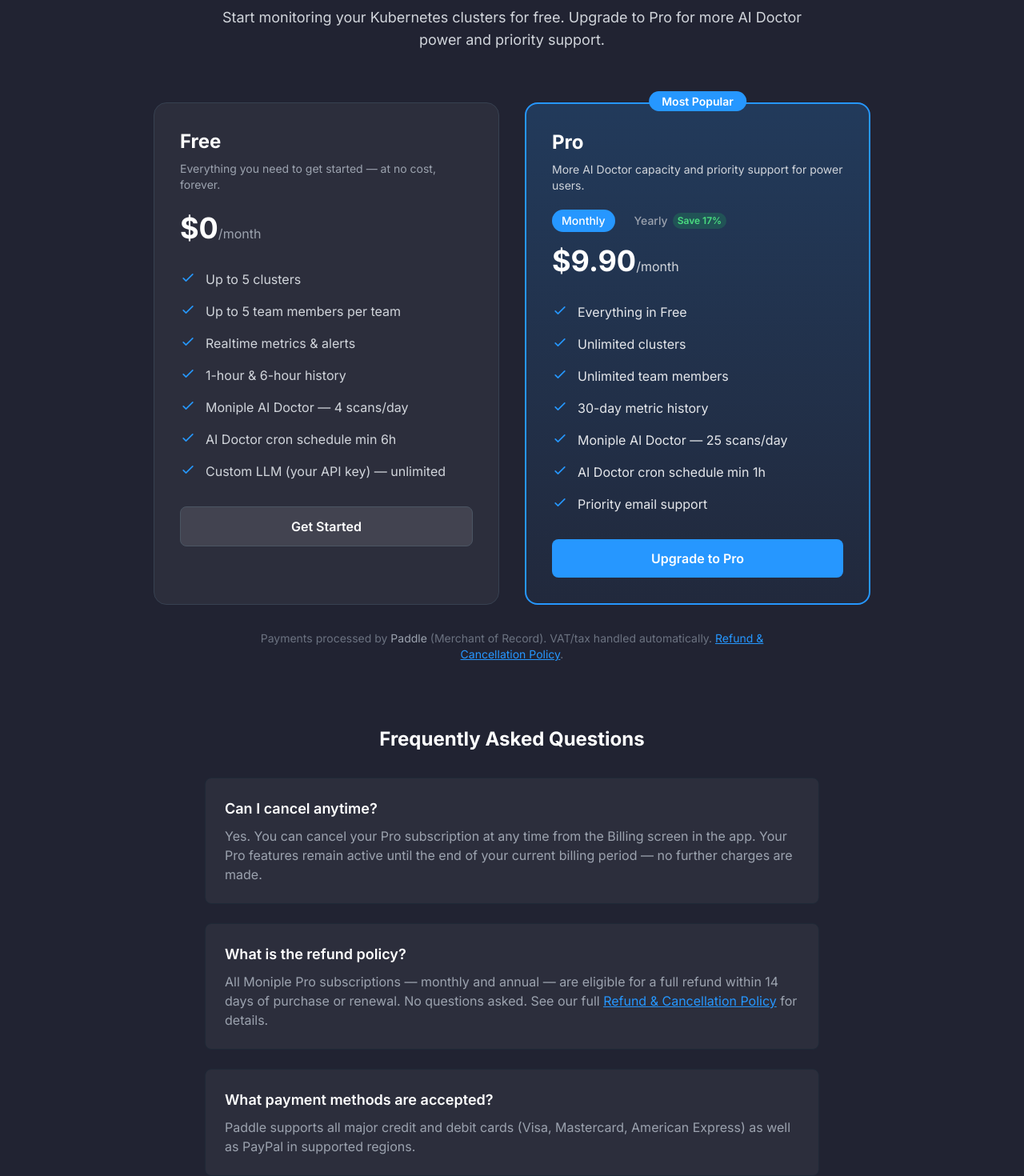
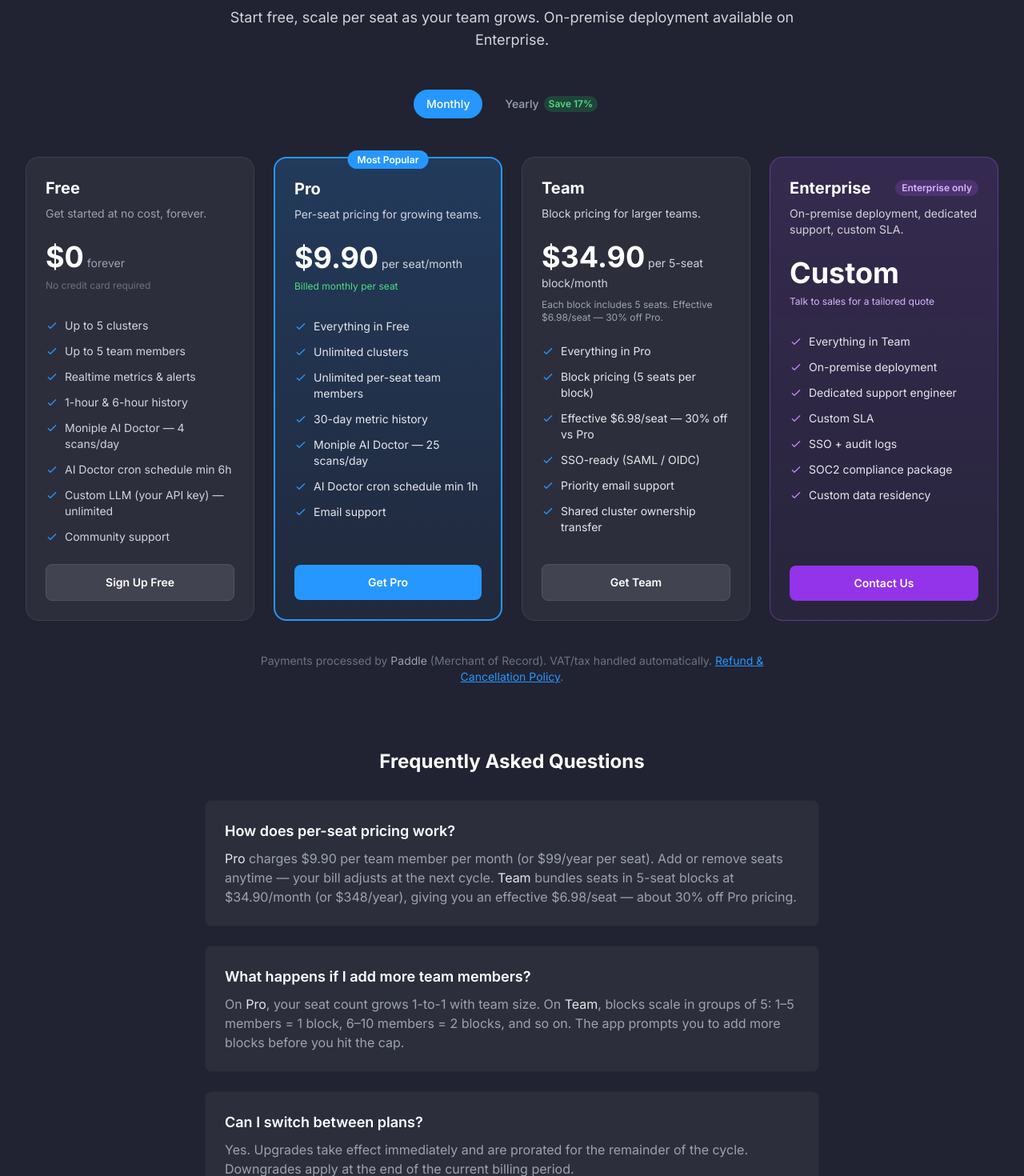
Before and after one commit to muhgumus/moniple-web, a Next.js app: page /pricing in a window 1280 px wide. Shown: the part 200-1670 px from the top of the page at 80% size. Built offline with nearby package versions, Linux system fonts and the light colour scheme.

Commit message:
feat(billing): switch to per-seat Pro + block-pricing Team + Enterprise tier; integrate live Paddle product/price IDs

```diff
--- a/src/app/pricing/page.tsx
+++ b/src/app/pricing/page.tsx
@@ -6,22 +6,42 @@
 
 const freeFeatures = [
   "Up to 5 clusters",
-  "Up to 5 team members per team",
+  "Up to 5 team members",
   "Realtime metrics & alerts",
   "1-hour & 6-hour history",
   "Moniple AI Doctor — 4 scans/day",
   "AI Doctor cron schedule min 6h",
   "Custom LLM (your API key) — unlimited",
+  "Community support",
 ];
 
 const proFeatures = [
   "Everything in Free",
   "Unlimited clusters",
-  "Unlimited team members",
+  "Unlimited per-seat team members",
   "30-day metric history",
   "Moniple AI Doctor — 25 scans/day",
   "AI Doctor cron schedule min 1h",
+  "Email support",
+];
+
+const teamFeatures = [
+  "Everything in Pro",
+  "Block pricing (5 seats per block)",
+  "Effective $6.98/seat — 30% off vs Pro",
+  "SSO-ready (SAML / OIDC)",
   "Priority email support",
+  "Shared cluster ownership transfer",
+];
+
+const enterpriseFeatures = [
+  "Everything in Team",
+  "On-premise deployment",
+  "Dedicated support engineer",
+  "Custom SLA",
+  "SSO + audit logs",
+  "SOC2 compliance package",
+  "Custom data residency",
 ];
 
 function CheckIcon({ className }: { className?: string }) {
@@ -42,136 +62,230 @@
   );
 }
 
+function EnterpriseBadge() {
+  return (
+    <span className="inline-flex items-center gap-1 rounded-full bg-purple-500/20 px-2 py-0.5 text-xs font-semibold text-purple-300">
+      Enterprise only
+    </span>
+  );
+}
+
 export default function PricingPage() {
-  const [proYearly, setProYearly] = useState(false);
+  const [yearly, setYearly] = useState(false);
 
   return (
     <div className="py-20">
       <div className="mx-auto max-w-7xl px-4 sm:px-6 lg:px-8">
         {/* Header */}
-        <div className="text-center mb-16">
+        <div className="text-center mb-12">
           <h1 className="text-4xl sm:text-5xl font-bold text-white">
             Simple, Transparent <span className="text-primary">Pricing</span>
           </h1>
           <p className="mt-4 text-lg text-gray-300 max-w-3xl mx-auto">
-            Start monitoring your Kubernetes clusters for free. Upgrade to Pro
-            for more AI Doctor power and priority support.
+            Start free, scale per seat as your team grows. On-premise deployment
+            available on Enterprise.
           </p>
         </div>
 
-        {/* Pricing Cards — 2-column */}
-        <div className="grid grid-cols-1 md:grid-cols-2 gap-8 max-w-4xl mx-auto">
+        {/* Global billing toggle */}
+        <div className="flex items-center justify-center gap-3 mb-12">
+          <button
+            onClick={() => setYearly(false)}
+            className={`text-sm font-medium px-4 py-2 rounded-full transition-colors ${
+              !yearly
+                ? "bg-primary text-white"
+                : "text-gray-400 hover:text-white"
+            }`}
+          >
+            Monthly
+          </button>
+          <button
+            onClick={() => setYearly(true)}
+            className={`text-sm font-medium px-4 py-2 rounded-full transition-colors flex items-center gap-1.5 ${
+              yearly ? "bg-primary text-white" : "text-gray-400 hover:text-white"
+            }`}
+          >
+            Yearly
+            <span className="bg-green-500/20 text-green-400 text-xs px-1.5 py-0.5 rounded-full font-semibold">
+              Save 17%
+            </span>
+          </button>
+        </div>
+
+        {/* 4-tier grid */}
+        <div className="grid grid-cols-1 md:grid-cols-2 lg:grid-cols-4 gap-6">
           {/* Free Card */}
-          <div className="rounded-2xl p-8 bg-white/5 border border-gray-700">
-            <h2 className="text-2xl font-bold text-white">Free</h2>
+          <div className="rounded-2xl p-6 bg-white/5 border border-gray-700 flex flex-col">
+            <h2 className="text-xl font-bold text-white">Free</h2>
             <p className="mt-2 text-sm text-gray-400">
-              Everything you need to get started — at no cost, forever.
+              Get started at no cost, forever.
             </p>
             <div className="mt-6">
               <span className="text-4xl font-bold text-white">$0</span>
-              <span className="text-gray-400">/month</span>
+              <span className="text-gray-400 text-sm"> forever</span>
             </div>
+            <p className="mt-2 text-xs text-gray-500 min-h-[1.5rem]">
+              No credit card required
+            </p>
 
-            <ul className="mt-8 space-y-4">
+            <ul className="mt-6 space-y-3 flex-1">
               {freeFeatures.map((feature) => (
-                <li key={feature} className="flex items-start gap-3">
-                  <CheckIcon />
-                  <span className="text-gray-300">{feature}</span>
+                <li key={feature} className="flex items-start gap-2">
+                  <CheckIcon className="w-4 h-4 flex-shrink-0 text-primary mt-0.5" />
+                  <span className="text-sm text-gray-300">{feature}</span>
                 </li>
               ))}
             </ul>
 
-            <div className="mt-8">
-              <a
-                href="https://app.moniple.com"
-                target="_blank"
-                rel="noopener noreferrer"
-                className="block w-full text-center rounded-lg px-6 py-3 text-base font-semibold bg-white/10 text-white hover:bg-white/20 transition-colors border border-gray-600"
+            <div className="mt-6">
+              <PricingCTA
+                tier="free"
+                className="block w-full text-center rounded-lg px-4 py-3 text-sm font-semibold bg-white/10 text-white hover:bg-white/20 transition-colors border border-gray-600"
               >
-                Get Started
-              </a>
+                Sign Up Free
+              </PricingCTA>
             </div>
           </div>
 
           {/* Pro Card */}
-          <div className="relative rounded-2xl p-8 bg-gradient-to-b from-primary/20 to-primary/5 border-2 border-primary">
-            <div className="absolute -top-4 left-1/2 -translate-x-1/2">
-              <span className="bg-primary text-white text-sm font-semibold px-4 py-1 rounded-full">
+          <div className="relative rounded-2xl p-6 bg-gradient-to-b from-primary/20 to-primary/5 border-2 border-primary flex flex-col">
+            <div className="absolute -top-3 left-1/2 -translate-x-1/2">
+              <span className="bg-primary text-white text-xs font-semibold px-3 py-1 rounded-full">
                 Most Popular
               </span>
             </div>
 
-            <h2 className="text-2xl font-bold text-white">Pro</h2>
+            <h2 className="text-xl font-bold text-white">Pro</h2>
             <p className="mt-2 text-sm text-gray-300">
-              More AI Doctor capacity and priority support for power users.
+              Per-seat pricing for growing teams.
             </p>
 
-            {/* Billing toggle */}
-            <div className="mt-5 flex items-center gap-3">
-              <button
-                onClick={() => setProYearly(false)}
-                className={`text-sm font-medium px-3 py-1 rounded-full transition-colors ${
-                  !proYearly
-                    ? "bg-primary text-white"
-                    : "text-gray-400 hover:text-white"
-                }`}
-              >
-                Monthly
-              </button>
-              <button
-                onClick={() => setProYearly(true)}
-                className={`text-sm font-medium px-3 py-1 rounded-full transition-colors flex items-center gap-1.5 ${
-                  proYearly
-                    ? "bg-primary text-white"
-                    : "text-gray-400 hover:text-white"
-                }`}
-              >
-                Yearly
-                <span className="bg-green-500/20 text-green-400 text-xs px-1.5 py-0.5 rounded-full font-semibold">
-                  Save 17%
-                </span>
-              </button>
-            </div>
-
-            <div className="mt-4">
-              {proYearly ? (
+            <div className="mt-6">
+              {yearly ? (
                 <div>
                   <span className="text-4xl font-bold text-white">$99</span>
-                  <span className="text-gray-300">/year</span>
-                  <p className="mt-1 text-sm text-green-400">
-                    $8.25/mo — 2 months free
-                  </p>
+                  <span className="text-gray-300 text-sm"> per seat/year</span>
                 </div>
               ) : (
                 <div>
                   <span className="text-4xl font-bold text-white">$9.90</span>
-                  <span className="text-gray-300">/month</span>
+                  <span className="text-gray-300 text-sm"> per seat/month</span>
                 </div>
               )}
             </div>
+            <p className="mt-2 text-xs text-green-400 min-h-[1.5rem]">
+              {yearly ? "$8.25/mo — 2 months free" : "Billed monthly per seat"}
+            </p>
 
-            <ul className="mt-8 space-y-4">
+            <ul className="mt-6 space-y-3 flex-1">
               {proFeatures.map((feature) => (
-                <li key={feature} className="flex items-start gap-3">
-                  <CheckIcon className="w-5 h-5 flex-shrink-0 text-primary" />
-                  <span className="text-gray-200">{feature}</span>
+                <li key={feature} className="flex items-start gap-2">
+                  <CheckIcon className="w-4 h-4 flex-shrink-0 text-primary mt-0.5" />
+                  <span className="text-sm text-gray-200">{feature}</span>
                 </li>
               ))}
             </ul>
 
-            <div className="mt-8">
+            <div className="mt-6">
               <PricingCTA
-                plan={proYearly ? "yearly" : "monthly"}
-                className="block w-full text-center rounded-lg px-6 py-3 text-base font-semibold bg-primary text-white hover:bg-blue-600 transition-colors"
+                tier="pro"
+                billingCycle={yearly ? "yearly" : "monthly"}
+                className="block w-full text-center rounded-lg px-4 py-3 text-sm font-semibold bg-primary text-white hover:bg-blue-600 transition-colors"
               >
-                Upgrade to Pro
+                Get Pro
+              </PricingCTA>
+            </div>
+          </div>
+
+          {/* Team Card */}
+          <div className="rounded-2xl p-6 bg-white/5 border border-gray-700 flex flex-col">
+            <h2 className="text-xl font-bold text-white">Team</h2>
+            <p className="mt-2 text-sm text-gray-300">
+              Block pricing for larger teams.
+            </p>
+
+            <div className="mt-6">
+              {yearly ? (
+                <div>
+                  <span className="text-4xl font-bold text-white">$348</span>
+                  <span className="text-gray-300 text-sm">
+                    {" "}
+                    per 5-seat block/year
+                  </span>
+                </div>
+              ) : (
+                <div>
+                  <span className="text-4xl font-bold text-white">$34.90</span>
+                  <span className="text-gray-300 text-sm">
+                    {" "}
+                    per 5-seat block/month
+                  </span>
+                </div>
+              )}
+            </div>
+            <p className="mt-2 text-xs text-gray-400 min-h-[1.5rem]">
+              Each block includes 5 seats. Effective $6.98/seat — 30% off Pro.
+            </p>
+
+            <ul className="mt-6 space-y-3 flex-1">
+              {teamFeatures.map((feature) => (
+                <li key={feature} className="flex items-start gap-2">
+                  <CheckIcon className="w-4 h-4 flex-shrink-0 text-primary mt-0.5" />
+                  <span className="text-sm text-gray-200">{feature}</span>
+                </li>
+              ))}
+            </ul>
+
+            <div className="mt-6">
+              <PricingCTA
+                tier="team"
+                billingCycle={yearly ? "yearly" : "monthly"}
+                className="block w-full text-center rounded-lg px-4 py-3 text-sm font-semibold bg-white/10 text-white hover:bg-white/20 transition-colors border border-gray-600"
+              >
+                Get Team
+              </PricingCTA>
+            </div>
+          </div>
+
+          {/* Enterprise Card */}
+          <div className="rounded-2xl p-6 bg-gradient-to-b from-purple-500/15 to-purple-500/5 border border-purple-500/40 flex flex-col">
+            <div className="flex items-center justify-between">
+              <h2 className="text-xl font-bold text-white">Enterprise</h2>
+              <EnterpriseBadge />
+            </div>
+            <p className="mt-2 text-sm text-gray-300">
+              On-premise deployment, dedicated support, custom SLA.
+            </p>
+
+            <div className="mt-6">
+              <span className="text-4xl font-bold text-white">Custom</span>
+            </div>
+            <p className="mt-2 text-xs text-purple-300 min-h-[1.5rem]">
+              Talk to sales for a tailored quote
+            </p>
+
+            <ul className="mt-6 space-y-3 flex-1">
+              {enterpriseFeatures.map((feature) => (
+                <li key={feature} className="flex items-start gap-2">
+                  <CheckIcon className="w-4 h-4 flex-shrink-0 text-purple-400 mt-0.5" />
+                  <span className="text-sm text-gray-200">{feature}</span>
+                </li>
+              ))}
+            </ul>
+
+            <div className="mt-6">
+              <PricingCTA
+                tier="enterprise"
+                className="block w-full text-center rounded-lg px-4 py-3 text-sm font-semibold bg-purple-600 text-white hover:bg-purple-700 transition-colors"
+              >
+                Contact Us
               </PricingCTA>
             </div>
           </div>
         </div>
 
         {/* Payment note */}
-        <p className="mt-8 text-center text-sm text-gray-500 max-w-2xl mx-auto">
+        <p className="mt-10 text-center text-sm text-gray-500 max-w-2xl mx-auto">
           Payments processed by{" "}
           <span className="text-gray-400">Paddle</span> (Merchant of Record).
           VAT/tax handled automatically.{" "}
@@ -192,13 +306,67 @@
           <div className="space-y-6">
             <div className="bg-white/5 border border-gray-800 rounded-lg p-6">
               <h3 className="text-lg font-semibold text-white">
+                How does per-seat pricing work?
+              </h3>
+              <p className="mt-2 text-gray-400">
+                <span className="text-gray-200">Pro</span> charges $9.90 per
+                team member per month (or $99/year per seat). Add or remove
+                seats anytime — your bill adjusts at the next cycle.{" "}
+                <span className="text-gray-200">Team</span> bundles seats in
+                5-seat blocks at $34.90/month (or $348/year), giving you an
+                effective $6.98/seat — about 30% off Pro pricing.
+              </p>
+            </div>
+            <div className="bg-white/5 border border-gray-800 rounded-lg p-6">
+              <h3 className="text-lg font-semibold text-white">
+                What happens if I add more team members?
+              </h3>
+              <p className="mt-2 text-gray-400">
+                On <span className="text-gray-200">Pro</span>, your seat count
+                grows 1-to-1 with team size. On{" "}
+                <span className="text-gray-200">Team</span>, blocks scale in
+                groups of 5: 1–5 members = 1 block, 6–10 members = 2 blocks,
+                and so on. The app prompts you to add more blocks before you
+                hit the cap.
+              </p>
+            </div>
+            <div className="bg-white/5 border border-gray-800 rounded-lg p-6">
+              <h3 className="text-lg font-semibold text-white">
+                Can I switch between plans?
+              </h3>
+              <p className="mt-2 text-gray-400">
+                Yes. Upgrades take effect immediately and are prorated for the
+                remainder of the cycle. Downgrades apply at the end of the
+                current billing period.
+              </p>
+            </div>
+            <div className="bg-white/5 border border-gray-800 rounded-lg p-6">
+              <h3 className="text-lg font-semibold text-white">
+                What about on-premise deployment?
+              </h3>
+              <p className="mt-2 text-gray-400">
+                On-premise deployment is available exclusively on the{" "}
+                <span className="text-gray-200">Enterprise</span> plan. Run
+                Moniple entirely inside your own infrastructure with zero
+                outbound dependencies, including the AI Doctor (via your
+                self-hosted LLM endpoint).{" "}
+                <a
+                  href="mailto:enterprise@moniple.com?subject=Moniple%20Enterprise%20Inquiry"
+                  className="text-primary hover:text-primary/80 transition-colors underline"
+                >
+                  Contact us
+                </a>{" "}
+                to discuss your requirements.
+              </p>
+            </div>
+            <div className="bg-white/5 border border-gray-800 rounded-lg p-6">
+              <h3 className="text-lg font-semibold text-white">
                 Can I cancel anytime?
               </h3>
               <p className="mt-2 text-gray-400">
-                Yes. You can cancel your Pro subscription at any time from the
-                Billing screen in the app. Your Pro features remain active until
-                the end of your current billing period — no further charges are
-                made.
+                Yes. Cancel from the Billing screen in the app — paid features
+                remain active until the end of the current billing period, with
+                no further charges.
               </p>
             </div>
             <div className="bg-white/5 border border-gray-800 rounded-lg p-6">
@@ -206,9 +374,9 @@
                 What is the refund policy?
               </h3>
               <p className="mt-2 text-gray-400">
-                All Moniple Pro subscriptions — monthly and annual — are
-                eligible for a full refund within 14 days of purchase or
-                renewal. No questions asked. See our full{" "}
+                All paid subscriptions — monthly and annual — are eligible for
+                a full refund within 14 days of purchase or renewal. See our
+                full{" "}
                 <Link
                   href="/refund-policy"
                   className="text-primary hover:text-primary/80 transition-colors underline"
--- a/src/components/pricing/PricingCTA.tsx
+++ b/src/components/pricing/PricingCTA.tsx
@@ -2,19 +2,58 @@
 
 import { openCheckout } from '@/lib/paddle';
 
+export type PricingTier = 'free' | 'pro' | 'team' | 'enterprise';
+export type BillingCycle = 'monthly' | 'yearly';
+
 interface PricingCTAProps {
-  plan: 'monthly' | 'yearly';
+  tier: PricingTier;
+  billingCycle?: BillingCycle;
   className?: string;
   children?: React.ReactNode;
 }
 
-export function PricingCTA({ plan, className, children }: PricingCTAProps) {
+export function PricingCTA({
+  tier,
+  billingCycle = 'monthly',
+  className,
+  children,
+}: PricingCTAProps) {
+  if (tier === 'free') {
+    return (
+      <a
+        href="https://app.moniple.com/register"
+        target="_blank"
+        rel="noopener noreferrer"
+        className={className}
+      >
+        {children ?? 'Sign Up Free'}
+      </a>
+    );
+  }
+
+  if (tier === 'enterprise') {
+    return (
+      <a
+        href="mailto:enterprise@moniple.com?subject=Moniple%20Enterprise%20Inquiry"
+        className={className}
+      >
+        {children ?? 'Contact Us'}
+      </a>
+    );
+  }
+
+  const plan =
+    tier === 'pro'
+      ? billingCycle === 'yearly'
+        ? 'proYearly'
+        : 'proMonthly'
+      : billingCycle === 'yearly'
+        ? 'teamYearly'
+        : 'teamMonthly';
+
   return (
-    <button
-      onClick={() => openCheckout(plan)}
-      className={className}
-    >
-      {children ?? 'Upgrade to Pro'}
+    <button onClick={() => openCheckout(plan)} className={className}>
+      {children ?? (tier === 'pro' ? 'Get Pro' : 'Get Team')}
     </button>
   );
 }
--- a/src/lib/paddle.ts
+++ b/src/lib/paddle.ts
@@ -13,17 +13,31 @@
   return paddle;
 }
 
-// TODO: Replace these with real price IDs from Paddle dashboard after creating prices
+// Live Paddle price IDs — created via Paddle API (see CLAUDE.md 2026-05-15 session)
+// Pro product:  pro_01krme28yq1cv2aqkkynnk6kk1
+// Team product: pro_01krn8sa5yxjrkhy3831mq92hg
 export const PADDLE_PRICES = {
-  monthly: 'pri_REPLACE_WITH_MONTHLY_PRICE_ID',
-  yearly: 'pri_REPLACE_WITH_YEARLY_PRICE_ID',
-};
+  proMonthly: 'pri_01krmf65p4mh6dcmb8js9gz6gv', // $9.90 / seat / month
+  proYearly: 'pri_01krn8s9v35d5pndenxwnaz035', // $99 / seat / year (~17% off)
+  teamMonthly: 'pri_01krn8spj7prj46w7gzh5cgv7y', // $34.90 / 5-seat block / month
+  teamYearly: 'pri_01krn8sptvttjzwfr59m0wm0eh', // $348 / 5-seat block / year
+} as const;
 
-export async function openCheckout(plan: 'monthly' | 'yearly', customerEmail?: string) {
+export type PaddlePlan = keyof typeof PADDLE_PRICES;
+
+interface OpenCheckoutOptions {
+  quantity?: number;
+  customerEmail?: string;
+}
+
+export async function openCheckout(
+  plan: PaddlePlan,
+  options?: OpenCheckoutOptions
+): Promise<void> {
   const paddle = await getPaddle();
   paddle.Checkout.open({
-    items: [{ priceId: PADDLE_PRICES[plan], quantity: 1 }],
-    customer: customerEmail ? { email: customerEmail } : undefined,
+    items: [{ priceId: PADDLE_PRICES[plan], quantity: options?.quantity ?? 1 }],
+    customer: options?.customerEmail ? { email: options.customerEmail } : undefined,
     settings: {
       displayMode: 'overlay',
       theme: 'dark',
```
